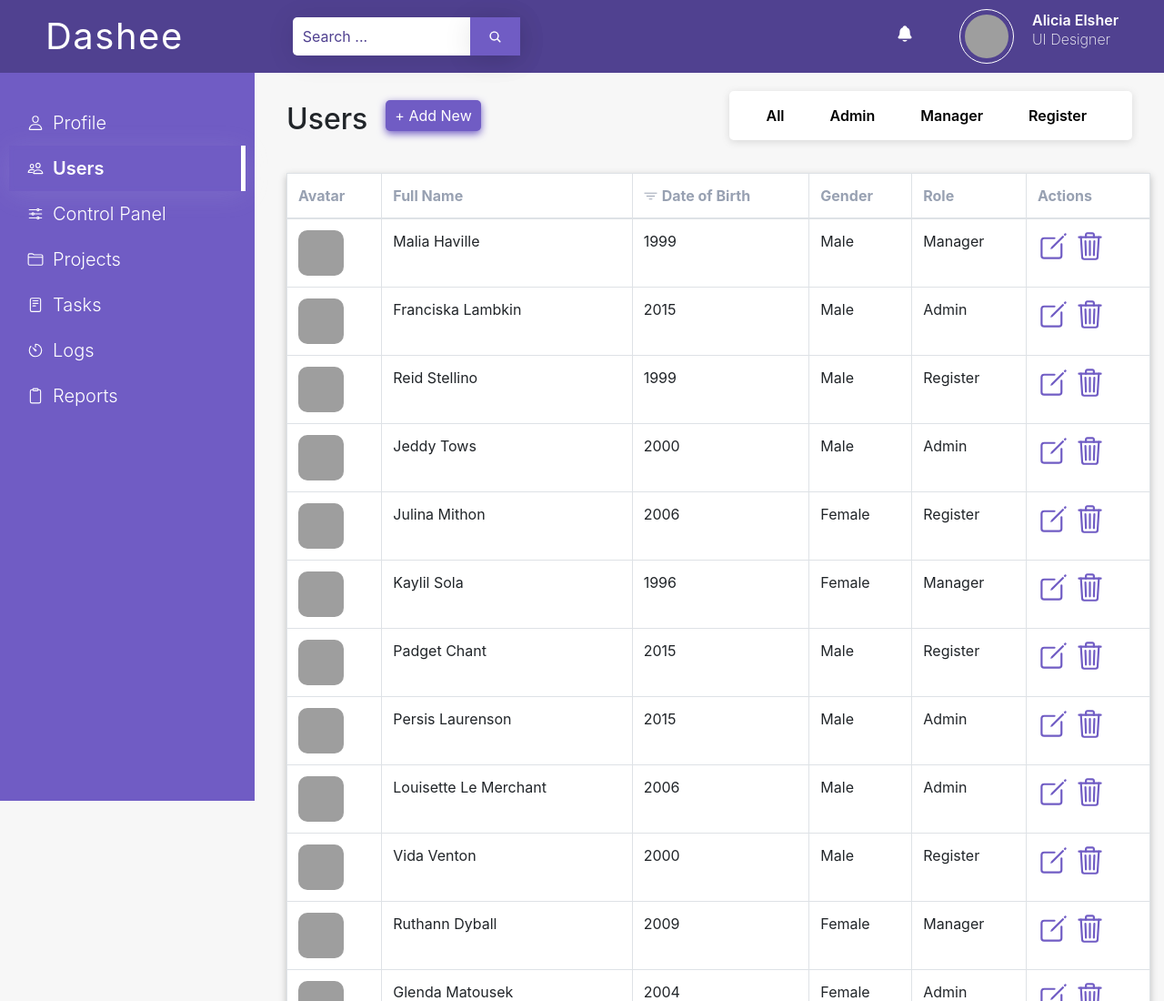
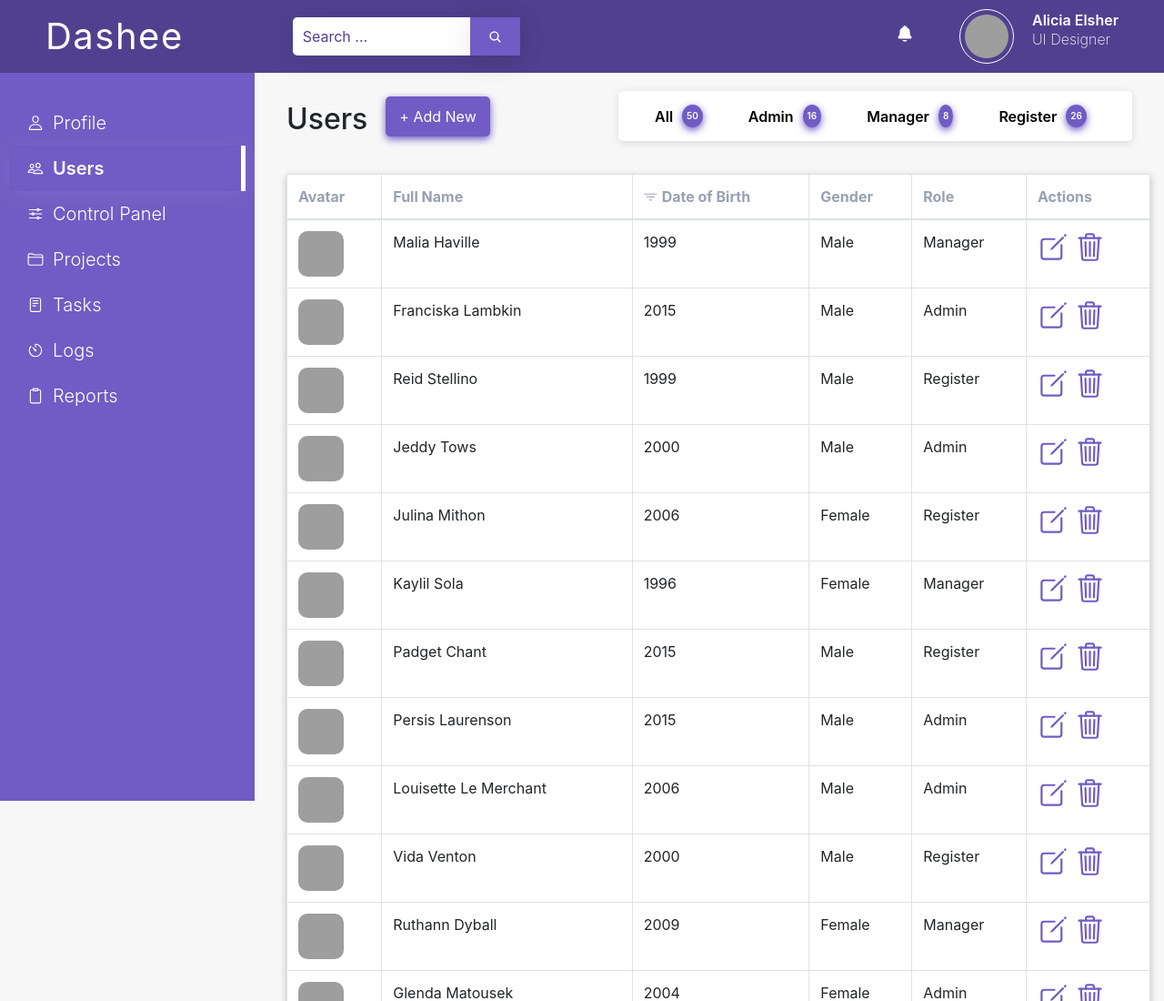
Before and after one commit to femaniac/dashee, a plain HTML site: page index.html in a window 1280 px wide. Shown: the top 1100 px of the page at 91% size. Drawn offline with nearby package versions, Linux system fonts and the light colour scheme; grey boxes are pictures that could not be loaded.

Commit message:
users counter

```diff
--- a/Style/Content/user-content.scss
+++ b/Style/Content/user-content.scss
@@ -29,25 +29,25 @@ body {
       flex-direction: row;
       margin-left: 20px;
 
-      .outline_btn {
-        cursor: pointer;
-        padding: 5px 10px;
-        border-radius: 5px;
-        color: #705cc4;
-        margin-right: 20px;
-        transition: all 300ms ease-in-out;
-        box-shadow: #705cc4 0px 3px 8px;
-        &:active {
-          background: #705cc4;
-          box-shadow: none;
-        }
-      }
+      // .outline_btn {
+      //   cursor: pointer;
+      //   padding: 5px 10px;
+      //   border-radius: 5px;
+      //   color: #705cc4;
+      //   margin-right: 20px;
+      //   transition: all 300ms ease-in-out;
+      //   box-shadow: #705cc4 0px 3px 8px;
+      //   &:active {
+      //     background: #705cc4;
+      //     box-shadow: none;
+      //   }
+      // }
 
       .create_user_btn {
         cursor: pointer;
         color: white;
         background: #705cc4;
-        padding: 5px 10px;
+        padding: 10px 15px;
         border-radius: 5px;
         box-shadow: #705cc4 0px 3px 8px;
         transition: all 300ms linear;
@@ -67,7 +67,15 @@ body {
     border-radius: 5px;
     box-shadow: rgba(99, 99, 99, 0.2) 0px 2px 8px 0px;
 
-
+    .counter{
+      background-color: #705cc4;
+      box-shadow: #705cc4 0px 3px 8px;
+      color: white;
+      border-radius: 50%;
+      padding: 5px;
+      font-size: 10px;
+      margin-left: 10px;
+    }
 
     li {
       position: relative;
--- a/index.html
+++ b/index.html
@@ -97,10 +97,10 @@
         </div>
 
         <ul class="title_filter_controls">
-          <li id="all_title" onclick="AllUsers()">All</li>
-          <li id="admin_title" onclick="filterAdmin()">Admin</li>
-          <li id="manager_title" onclick="filterManager()">Manager</li>
-          <li id="register_title" onclick="filterRegister()">Register</li>
+          <li id="all_title" onclick="AllUsers()">All <span class="counter" id="users_count"></span></li>
+          <li id="admin_title" onclick="filterAdmin()">Admin <span class="counter" id="admins_count"></span></li>
+          <li id="manager_title" onclick="filterManager()">Manager <span class="counter" id="managers_count"></span></li>
+          <li id="register_title" onclick="filterRegister()">Register <span class="counter" id="registers_count"></span></li>
         </ul>
       </div>
 
--- a/script.js
+++ b/script.js
@@ -494,6 +494,21 @@ users.map((user) => {
   `;
 });
 
+let usersCount = document.getElementById('users_count')
+let adminsCount = document.getElementById('admins_count')
+let managersCount = document.getElementById('managers_count')
+let registersCount = document.getElementById('registers_count')
+
+usersCount.innerHTML = users.length;
+
+let admins = users.filter(user => user.role === "Admin");
+adminsCount.innerHTML = admins.length;
+let managers = users.filter(user => user.role === 'Manager')
+managersCount.innerHTML = managers.length;
+let registers = users.filter(user => user.role === 'Register');
+registersCount.innerHTML = registers.length;
+
+
 function editUser(id) {
   const index = users.findIndex((u) => u.id == id);
   const found = index !== -1;
```
Also changed, not shown: Style/Content/user-content.css, 1 other file.
